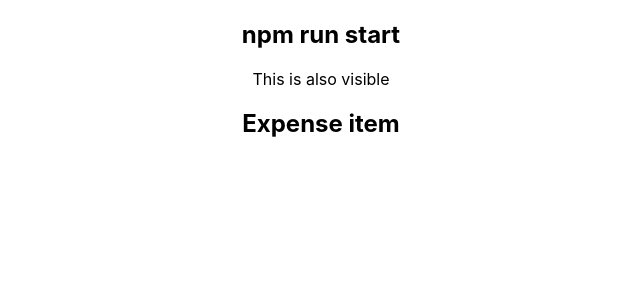
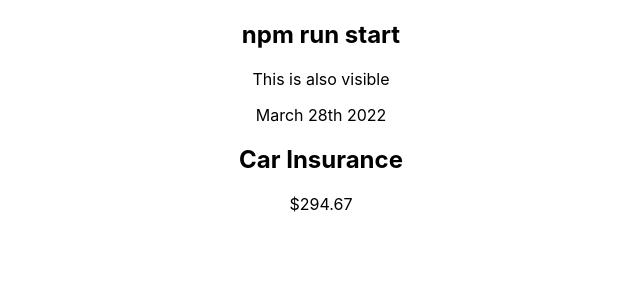
Before and after one commit to glenn-a810/sample-todo, a React (Create React App) app: page / in a window 1280 px wide. Shown: the top 300 px of the page, without its empty margins (319-959 px from the left). Built offline with nearby package versions, Linux system fonts and the light colour scheme.

Commit message:
root element

```diff
--- a/src/components/ExpenseItem.js
+++ b/src/components/ExpenseItem.js
@@ -1,6 +1,12 @@
 function ExpenseItem() {
-  return(
-    <h2>Expense item</h2>
+  return (
+    <>
+      <div>March 28th 2022</div>
+      <div>
+        <h2>Car Insurance</h2>
+        <div>$294.67</div>
+      </div>
+    </>
   )
 }
 
```
